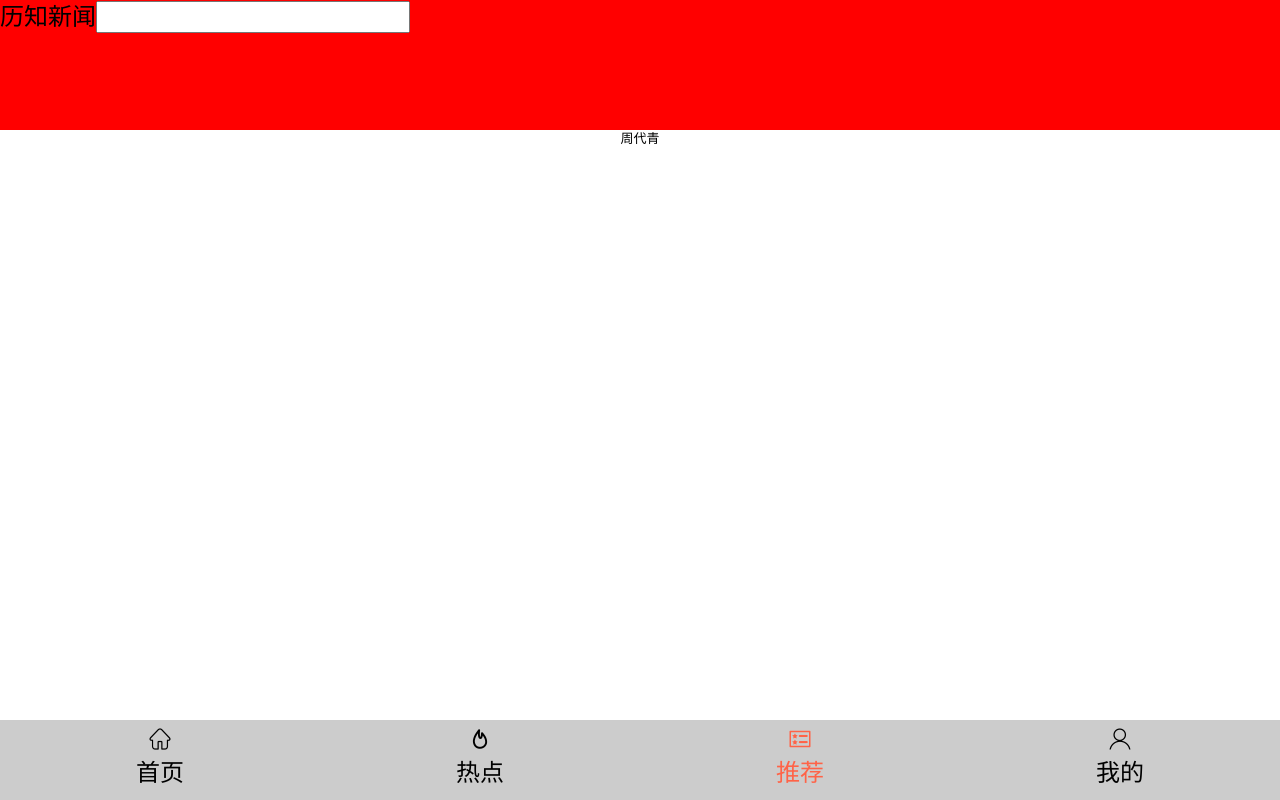
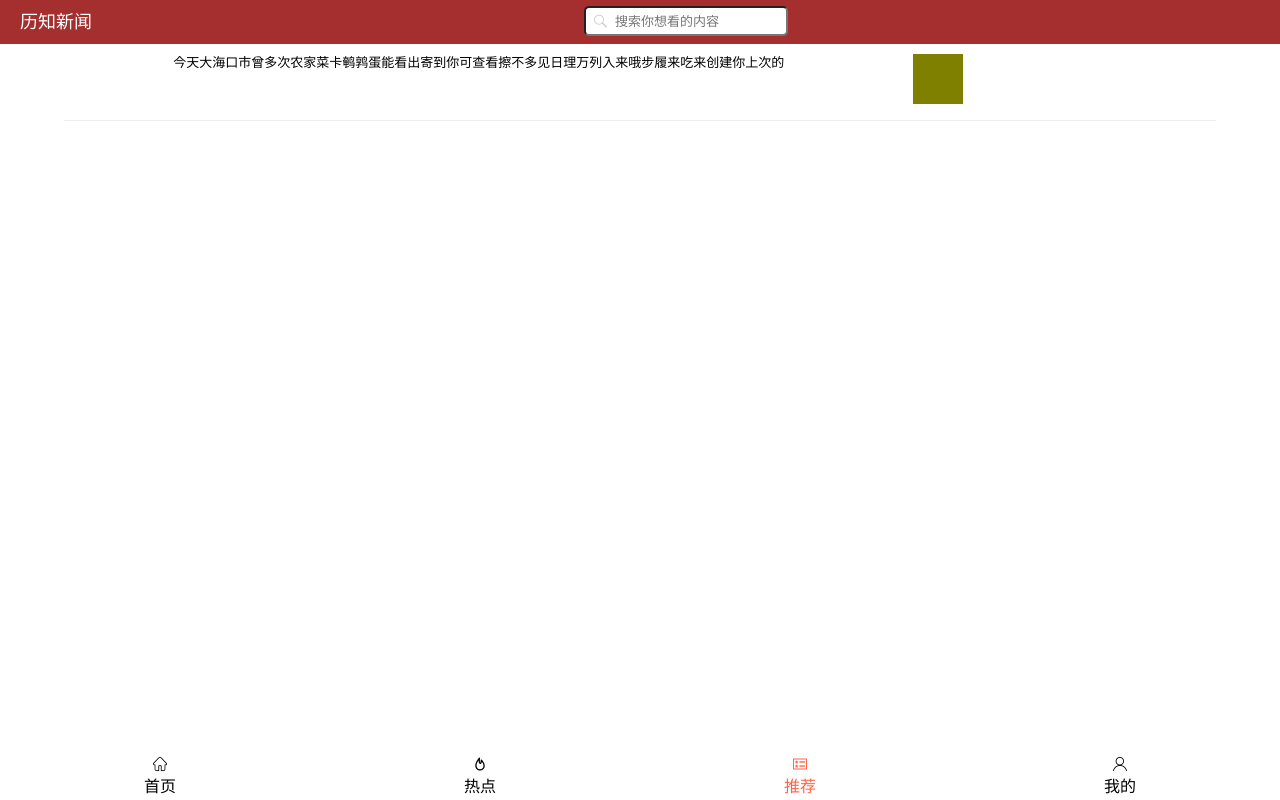
Before and after one commit to sjz01/lizhinews, a Vue app: page /news in a window 1280 px wide. Built offline with nearby package versions, Linux system fonts and the light colour scheme.

Commit message:
热点和推荐更改

```diff
--- a/src/App.vue
+++ b/src/App.vue
@@ -1,13 +1,15 @@
 <template>
   <div id="app">
-    <Navbar />
+    <!-- <Navbar /> -->
     <router-view></router-view>
     <Tabbar />
-    <p>{{$store.state.DAI.name}}</p>
+
+    <!-- <p>{{$store.state.DAI.name}}</p> -->
   </div>
 </template>
 
 <script>
+
   import Tabbar from './components/Tabar'
   import Navbar from  './components/Navbar'
   import Newlines from  './components/Newlines'
@@ -15,7 +17,7 @@
   export default {
     name: "APP",
     components:{
-      Tabbar,Navbar,Newlines
+      Tabbar,Newlines
     }
   }
 </script>
--- a/src/components/Hot.vue
+++ b/src/components/Hot.vue
@@ -1,21 +1,46 @@
 <template>
+
         <div id="hot">
-        热点
+            <h2>历知新闻</h2>
+            <span>&#xe649;</span>
+            <input type="text" placeholder="        搜索你想看的内容" id="">
         </div>
+
 </template>
 
 <script>
         export default {
              name: "Hot"
-    }
+        };
 </script>
 
-<style scoped>
-    #hot{
-        margin-top: 80px;
-        background-color: red;
+<style lang="less" scoped>
+        #hot {
             width: 100%;
-        height: 50px;
+            height: 44px;
+            background: rgb(165, 46, 46);
+            span{
+                color: #ccc;
+                // float: left;
+                position: absolute;
+                font-family: 'Myfont';
+                margin-left:10px;
+                margin-top: 12px;
+            }
+            h2 {
+                color: white;
+                font-size: 18px;
+                float: left;
+                margin-left: 20px;
+                line-height: 44px;
+            }
+            input {
+                height: 26px;
+                width: 200px;
+                margin-top: 6px;
+                border-radius: 5px;
+
+            }
 
         }
 </style>
--- a/src/components/Navbar.vue
+++ b/src/components/Navbar.vue
@@ -1,32 +1,16 @@
 <template>
-    <div id="navbar">
-        <ul>
-            <li>历知新闻</li>
-            <li><input type="text"></li>
-        </ul>
-    </div>
+<div id="navbar">
+
+</div>
 </template>
 
 <script>
-    export default {
-        name: "Navbar"
-    }
+export default {
+
+}
 </script>
 
 <style lang="less" scoped>
-    #navbar{
-        height: 80px;
-        width: 100%;
-        position: fixed;
-        top: 0px;
-        background-color: red;
-
-
-        ul li{
-            float: left;
-            font-size: 24px;
-        }
-    }
 
 
 </style>
--- a/src/components/News.vue
+++ b/src/components/News.vue
@@ -1,21 +1,61 @@
 <template>
     <div id="news">
+        <Hot />
+        <router-view></router-view>
+
+        <div>
+            <ul>
+            <li>今天大海口市曾多次农家菜卡鹌鹑蛋能看出寄到你可查看擦不多见日理万列入来哦步履来吃来创建你上次的</li>
+            <li></li>
+        </ul>
+        </div>
 
     </div>
 </template>
 
 <script>
+
+import Hot from './Hot'
     export default {
-        name: "News"
+        name: "News",
+        components:{
+            Hot
+        }
     }
 </script>
 
-<style scoped>
+<style lang="less" scoped>
     #news{
-        margin-top: 80px;
-        background-color: red;
         width: 100%;
-        height: 50px;
+
+        // background: cadetblue;
+        ul{
+            width: 90%;
+            height: 66px;
+            margin: 0 auto;
+            // background: navy;
+            margin-top: 10px;
+            border-bottom: 1px solid #eee;
+
+
+        li:nth-of-type(1){
+            // margin-left: 16px;
+            width: 72%;
+            height: 100%;
+            float: left;
+        }
+       li:nth-of-type(2){
+           margin-left: 20px;
+           width: 50px;
+           height: 50px;
+           float: left;
+           background: olive;
+
+       }
 
     }
+
+    }
+
+
 </style>
--- a/src/components/Tabar.vue
+++ b/src/components/Tabar.vue
@@ -31,28 +31,27 @@
     #tabbar{
         position: fixed;
         bottom: 0;
-        height: 80px;
+        height: 50px;
         width: 100%;
-        background-color: #cccccc;
+        background-color: #fff;
 
         ul {
             width: 100%;
-            height: 100%;
+            height: 50px;
             display: flex;
             justify-content: center;
             align-items: center;
 
-
-
                 li {
                 float: left;
                 text-align: center;
-                height: 100%;
+                height: 50px;
                 flex-grow: 1;
                 font-family: 'Myfont';
-                font-size: 24px;
+                font-size: 16px;
                 padding-top: 5px;
              }
+
             .router-link-active{
                 color: tomato;
             }
```
Lines whose indentation alone changed are shown as unchanged.
